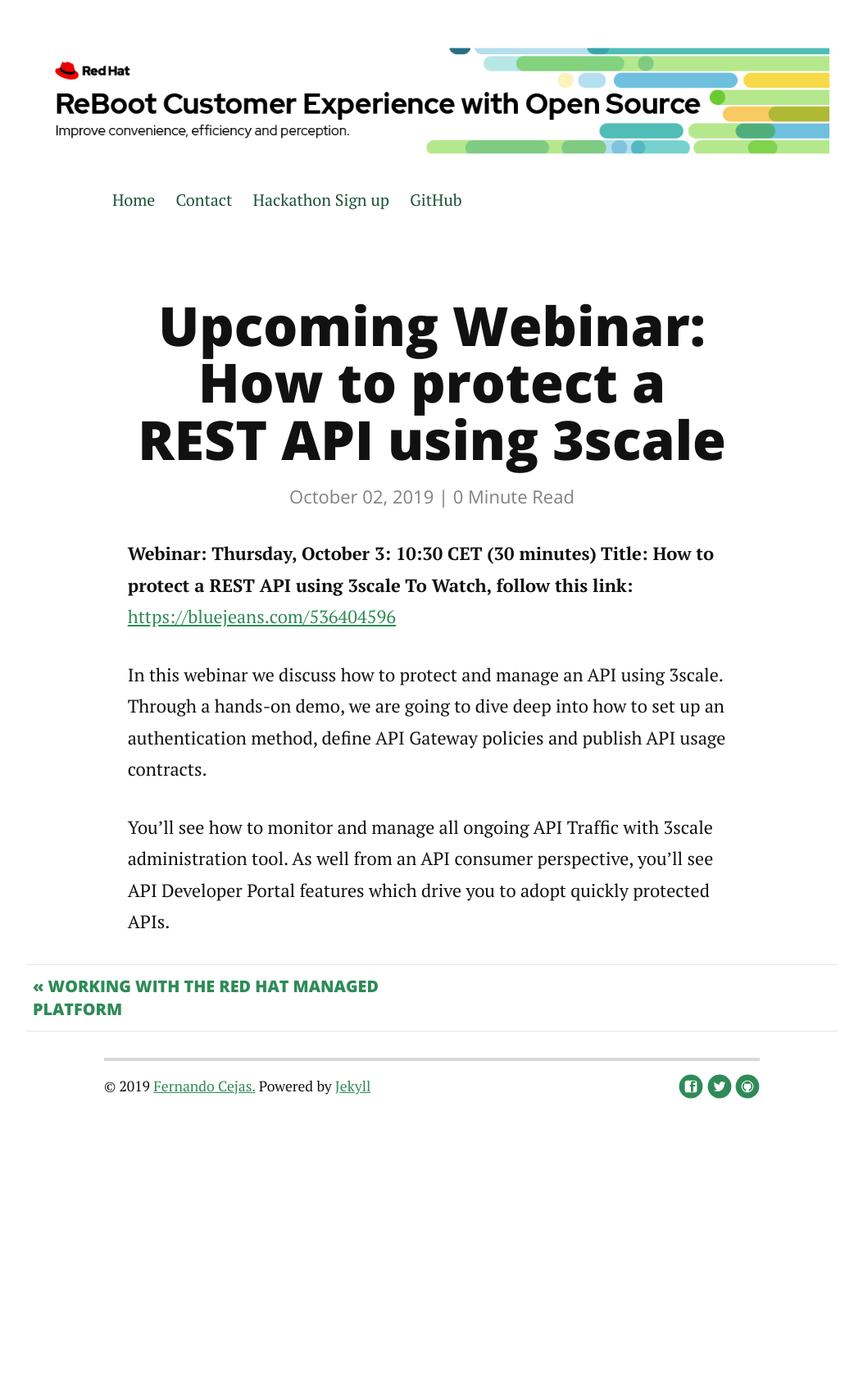
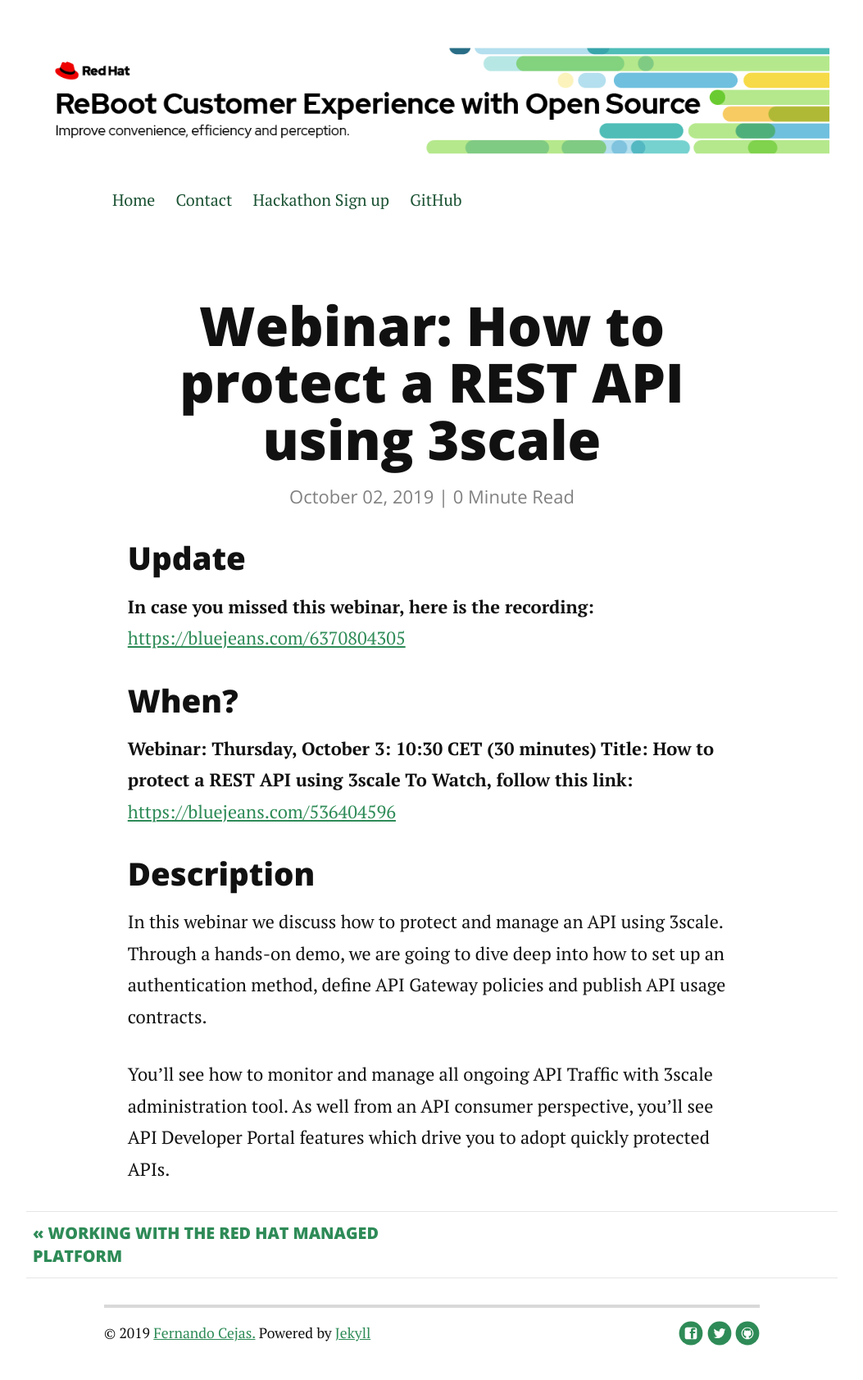
Before and after one commit to redhat-hackathon/redhat-hackathon.github.io, a Jekyll site: the page built from _posts/2019-02-10-update-upcoming-webinar-how-to-protect-a-rest-api-using-3scale.markdown, in a window 1280 px wide. Shown: the whole page at 82% size, without its empty margins (113-1166 px from the left). Built offline with Jekyll 4.4.1, drawn with Linux system fonts in a browser that asks for light colours; nearby versions of some CDN libraries; before the commit the page ends 1382 px from its top, so only the background shows below that.

Commit message:
Update webinar with the recording url.

```diff
--- a/_posts/2019-02-10-update-upcoming-webinar-how-to-protect-a-rest-api-using-3scale.markdown
+++ b/_posts/2019-02-10-update-upcoming-webinar-how-to-protect-a-rest-api-using-3scale.markdown
@@ -1,13 +1,20 @@
 ---
 layout: post
-title:  "Upcoming Webinar: How to protect a REST API using 3scale"
+title:  "Webinar: How to protect a REST API using 3scale"
 date:   2019-10-02
 ---
 
+### Update
+**In case you missed this webinar, here is the recording:**
+[https://bluejeans.com/6370804305](https://bluejeans.com/6370804305)
+
+### When?
 **Webinar: Thursday, October 3:  10:30 CET (30 minutes)**
 **Title: How to protect a REST API using 3scale**
 **To Watch, follow this link:** [https://bluejeans.com/536404596](https://bluejeans.com/536404596)
 
+
+### Description
 In this webinar we discuss how to protect and manage an API using 3scale. Through a hands-on demo, we are going to dive deep into how to set up an authentication method, define API Gateway policies and publish API usage contracts.
 
 You’ll see how to monitor and manage all ongoing API Traffic with 3scale administration tool. As well from an API consumer perspective, you’ll see API Developer Portal features which drive you to adopt quickly protected APIs.
```
